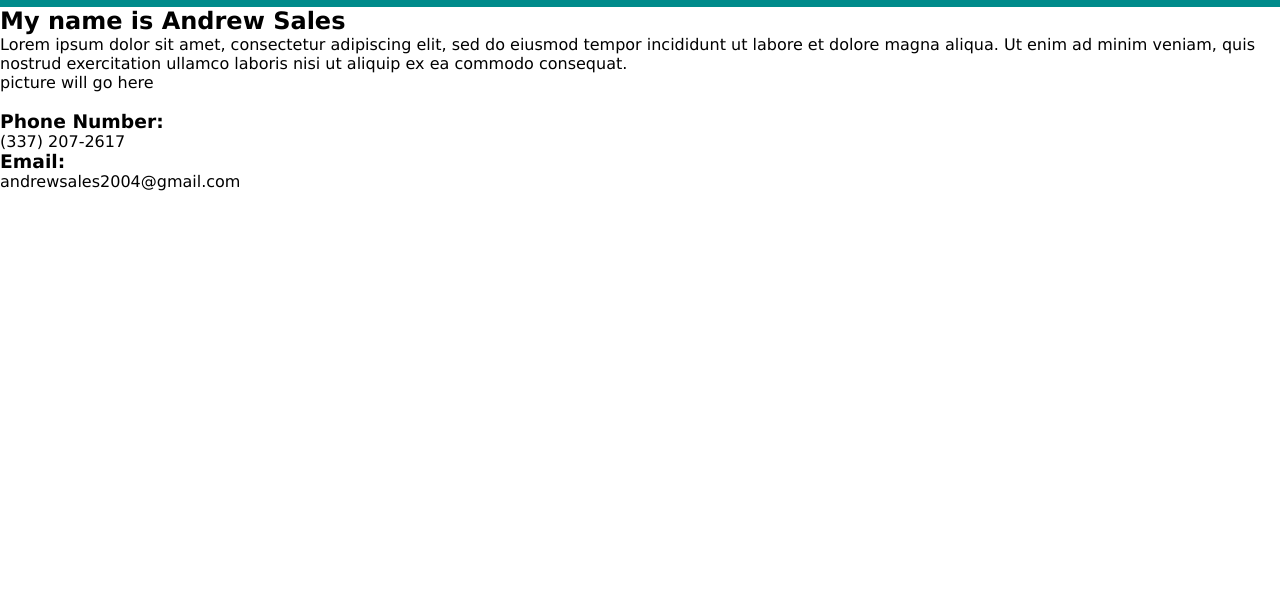
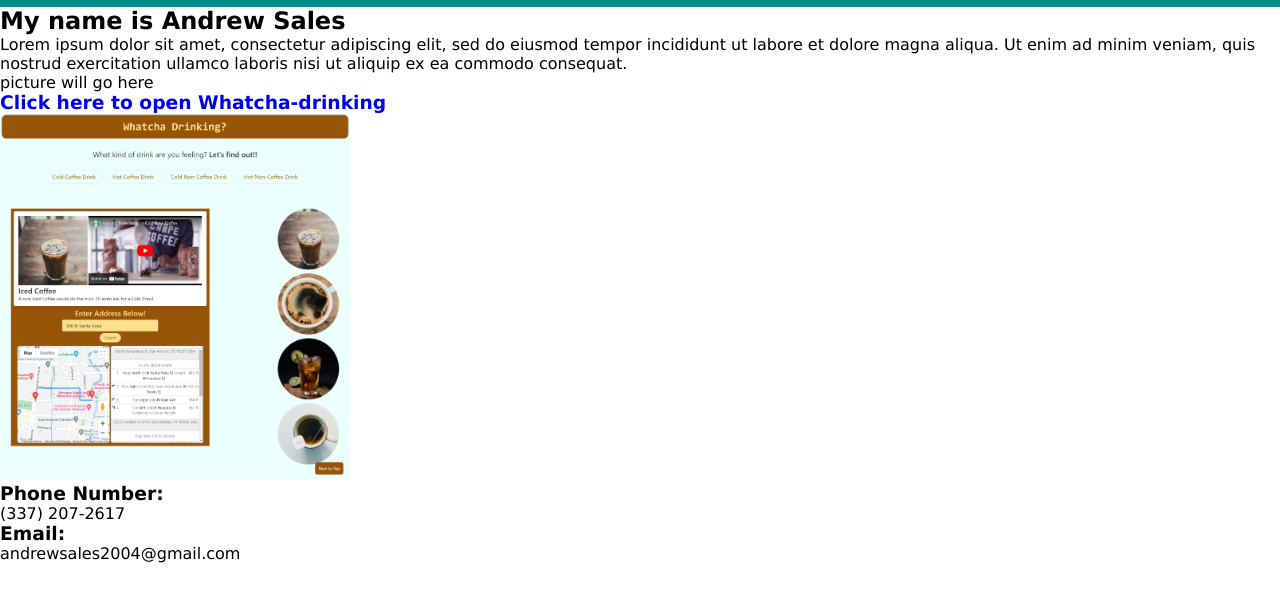
Before and after one commit to AndrewSalesJr/More-about-me, a plain HTML site: page index.html in a window 1280 px wide. Shown: the part 58-660 px from the top of the page. Drawn offline with Linux system fonts and the light colour scheme.

Commit message:
added Watcha-drinking to portfolio

```diff
--- a/index.html
+++ b/index.html
@@ -33,7 +33,7 @@
 
         <p>Lorem ipsum dolor sit amet, consectetur adipiscing elit, sed do eiusmod tempor incididunt ut labore et dolore magna aliqua. Ut enim ad minim veniam, quis nostrud exercitation ullamco laboris nisi ut aliquip ex ea commodo consequat.</p>
 
-        <img href="">picture will go here</img>
+        <img src="">picture will go here</img>
     </section>
     <section id="work">
         <div class="runBuddyDiv">
@@ -41,7 +41,11 @@
         </div>
 
         <div class="projectOneDiv">
-            <img href="./assets/"
+            <a href="https://lomtuna.github.io/whatcha-drinking/">
+                <h3 class="projectLink">Click here to open Whatcha-drinking</h3>
+            </a>
+
+            <img class="watchaLookingAt" src="./assets/images/WhatchaLookingAt.jpeg">
         </div>
     </section>
     <section id="contact-me">
--- a/style.css
+++ b/style.css
@@ -35,3 +35,12 @@ nav ul li {
     color: white;
     text-decoration: underline;
 }
+
+div a {
+    text-decoration: none;
+}
+
+.watchaLookingAt {
+    width: 350px;
+    height: 365.755px;
+}
```
